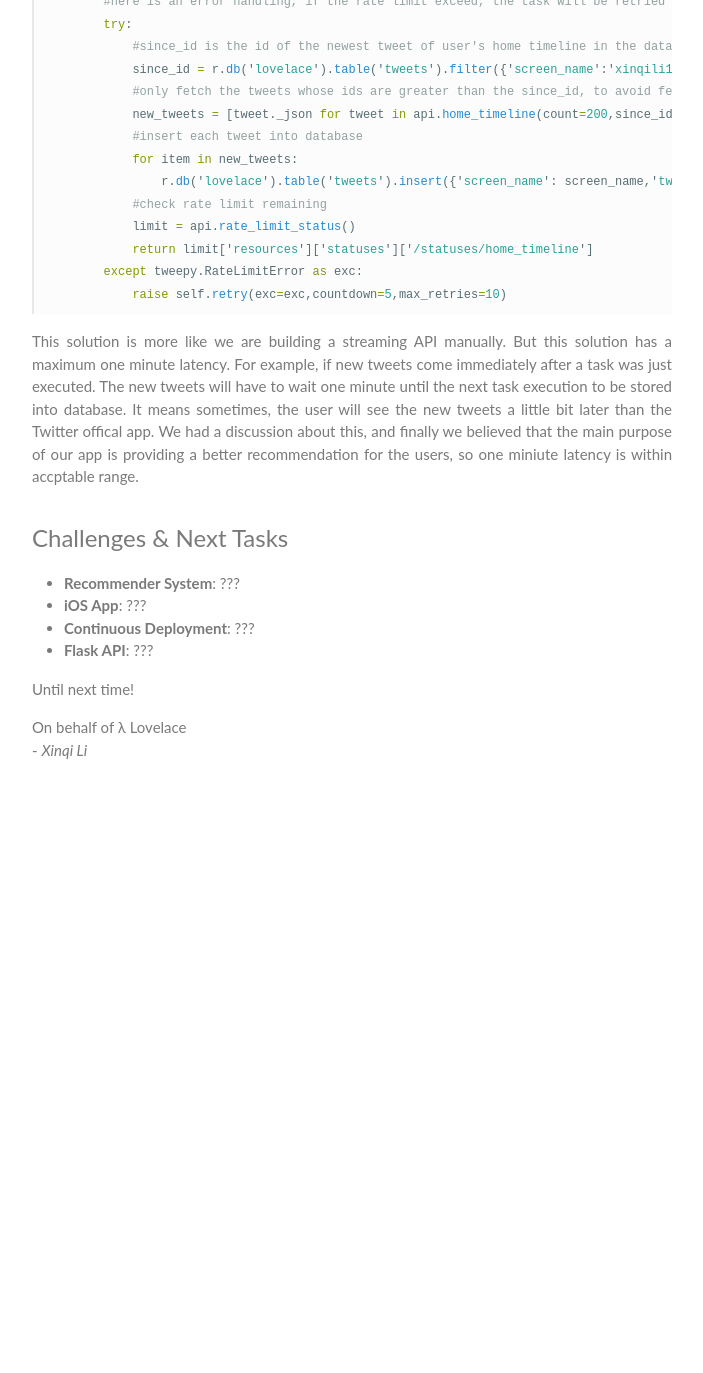
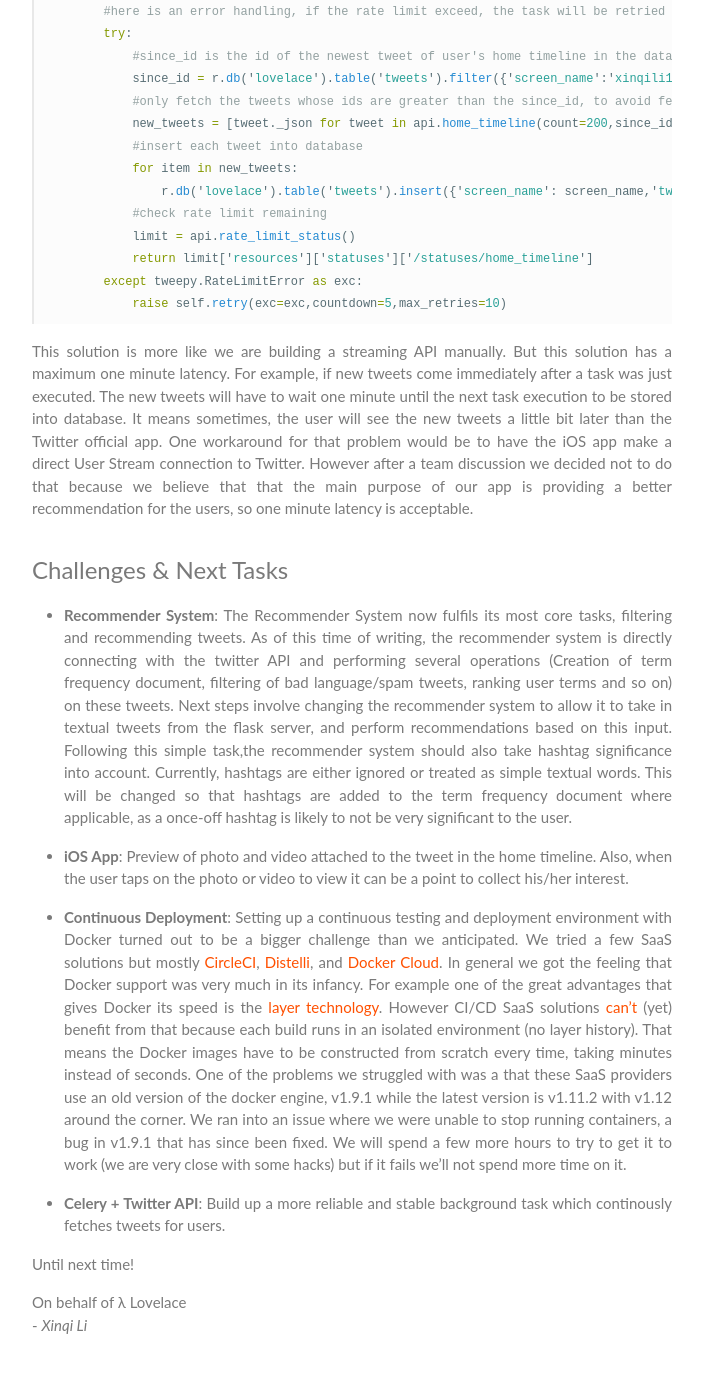
Before and after one commit to jonrh/lambda-lovelace, a Jekyll site: the page built from _posts/2016-07-17-week-10-blog.md, in a window 1280 px wide and 1400 px high, scrolled down 2992 px. Shown: the top 1373 px of the window, without its empty margins (288-991 px from the left). Built offline with Jekyll 4.4.1, drawn with Linux system fonts in a browser that asks for light colours; before the commit the page ends 3817 px from its top, so only the background shows below that; some of the changed text lies outside the part shown.

Commit message:
Week 10: Final edit

````diff
--- a/_posts/2016-07-17-week-10-blog.md
+++ b/_posts/2016-07-17-week-10-blog.md
@@ -12,29 +12,29 @@ In this post we will provide an update on what λ Lovelace has been up to:
 
 ### Caching Data
 
-As mentioned before, the **rate limit** of Twitter API is a problem that we are always trying to solve. For home timeline, we are only allowed to send 15 request per 15 minutes, which means it will hit the rate limit quickly if a user keeps refreshing his/her timeline. Besides, we can only fetch up to 800 **newest** tweets of user's home timeline. Therefore, the tweets before the 800 tweets will never be fetched.
+As mentioned before, the **rate limit** of the Twitter API is a problem that we are always trying to work around. For the home timeline, we are only allowed to send 15 requests per 15 minutes, which means it will hit the rate limit quickly if a user keeps refreshing his/her timeline. Besides this, we can only fetch up to 800 of the **newest** tweets of user's home timeline. Therefore, the tweets before the 800 tweets will never be fetched.
 
-To solve the rate limit problem, we finally decided to use a database to cache the tweets. And our Flask server will get tweets from database directly instead of getting from Twitter API.
+To solve the rate limit problem, we finally decided to use a database to cache the tweets. And our Flask server will get tweets from database directly instead of getting them from the Twitter API.
 
-In order to cache data, we were thinking about setting up a background task which runs 24/7 for each user. This task keeps fetching the incoming tweets of the user's home timeline and save it into the database. There are two ways of continously getting tweets, [Twitter Streaming API](https://dev.twitter.com/streaming/overview) and [Celery](http://www.celeryproject.org/).
+In order to cache data, we were thinking about setting up a background task which runs 24/7 for each user. This task keeps fetching the incoming tweets of the user's home timeline and save it into the database. We considered two ways to continuously collect tweets, [Twitter Streaming API](https://dev.twitter.com/streaming/overview) or [Twitter REST API](https://dev.twitter.com/rest/public) + [Celery](http://www.celeryproject.org/).
 
 #### Celery vs. Twitter Streamming API
 
-- Twitter Streamming API
+##### Twitter Streamming API
 
-The [Streaming API](https://dev.twitter.com/streaming/overview) gives developers low latency access to stream of Tweet data. It provides three streams: [public stream](https://dev.twitter.com/streaming/public), [user stream](https://dev.twitter.com/streaming/userstreams) and [site stream](https://dev.twitter.com/streaming/sitestreams).
+The [Streaming API](https://dev.twitter.com/streaming/overview) gives developers low latency access to a stream of Tweet data. It provides three streams: [public stream](https://dev.twitter.com/streaming/public), [user stream](https://dev.twitter.com/streaming/userstreams) and [site stream](https://dev.twitter.com/streaming/sitestreams).
 
-For this project, site stream will be the most suitable stream. Unfortunately, twitter has closed the stream, which means our only choice will be the user stream. The **user stream** is a stream that contains roughly all of the data corresponding with a single user’s view of Twitter. Once we start a stream for a user, let it run 24/7, then we can store all the data associated with the user.
+For this project, site stream will be the most suitable stream. Unfortunately, Twitter has closed the stream, which means our only choice will be the user stream. The **user stream** is a stream that contains roughly all of the data corresponding with a single user’s view of Twitter. Once we start a stream for a user, let it run 24/7, then we can store all the data associated with the user.
 
-Although the user stream sounds like a very good choice of data source, we found that the streaming API also has rate limit. According to twitter,
+Although the user stream sounds like a very good choice of data source, we found that the streaming API also has rate limit. According to Twitter:
 
-*Each Twitter account is limited to only a few simultaneous User Streams connections per OAuth application, regardless of IP. Once the per-application limit is exceeded, the oldest connection will be terminated.*
+> *Each Twitter account is limited to only a few simultaneous User Streams connections per OAuth application, regardless of IP. Once the per-application limit is exceeded, the oldest connection will be terminated.*
 
 Twitter didn't specify the maximum number of connections allowed. But we found somebody was asking ["What is the maximum number of simultaneous user streams per application?"](https://twittercommunity.com/t/what-is-the-maximum-number-of-simultaneous-user-streams-per-application/8335) on Twitter's Developer Forums. According to the answer, 10~20 simultaneous user streams will be reasonable. But if we have hundreds of users, user stream will be completely inappropriate for this kind of use case.
 
-As we don't want to introudce a new rate limit while we are trying to slove the old one. So we came up with the second solution - **Celery**.
+As we don't want to introduce a new rate limit while we are trying to solve the old one. So we came up with the second solution - **Celery**.
 
-- Celery - Distributed Task Queue
+##### Celery - Distributed Task Queue
 
 Celery is an asynchronous task queue/job queue based on distributed message passing.	It is focused on real-time operation, but supports scheduling as well. So we can use Celery to set up a background task without affecting other requests of our app. As it supports scheduling, we can set up a periodic task which keeps fetching data 24/7. The basic scenario is described as below:
 
@@ -59,21 +59,21 @@ def add():
     tokens = read_tokens()
 
     #iteratively fetch tweets of each user
-    #all tasks are async tasks, so will not affetc each other
+    #all tasks are async tasks, so will not affect each other
     for item in tokens:
         get_tweet.delay(item)
 
 #method to read all tokens of the users from database
 def read_tokens():
 
-    r.connect(host = 'ec2-52-51-162-183.eu-west-1.compute.amazonaws.com', port = 28015, db='lovelace', password = "marcgoestothegym").repl()
+    r.connect(host = 'secret', port = 28015, db='lovelace', password = "secret").repl()
     tokens=r.db('lovelace').table('user_tokens').run()
     return tokens
 ```
 
-So the task 'add' will be executed every 60 seconds. The 'add' task wiil first read all tokens from the table 'user_tokens' in the database. The 'user_tokens' table is like a central table which specifies whose tweets Celery should fetch and store. It stores all the tokens of the users who have currently logged into our app. Every time after a user login, the Flask server will insert the user's OAuth token into the table so Celery will start fetching the tweets of the user. If there is no need to fetch tweets for the user, for example if a user has logged out for a long time, we can simply delete the user's token and Celery will not fetch the user's tweets anymore.
+So the task 'add' will be executed every 60 seconds. The 'add' task will first read all tokens from the table 'user\_tokens' in the database. The 'user\_tokens' table is like a central table which specifies whose tweets Celery should fetch and store. It stores all the tokens of the users who have currently logged into our app. Every time after a user login, the Flask server will insert the user's OAuth token into the table so Celery will start fetching the tweets of the user. If there is no need to fetch tweets for the user, for example if a user has logged out for a long time, we can simply delete the user's token and Celery will not fetch the user's tweets anymore.
 
-After getting the tokens, it will iteratively use the tokens to fetch new tweets from the Twitter REST API and save the tweets into the database by calling the 'get_tweet' method. The .delay() means each 'get_tweet' task is executed asynchronously, so they won't affect each other.
+After getting the tokens, it will iteratively use the tokens to fetch new tweets from the Twitter REST API and save the tweets into the database by calling the 'get\_tweet' method. The .delay() means each 'get\_tweet' task is executed asynchronously, so they won't affect each other.
 
 CODE:
 
@@ -117,14 +117,17 @@ def get_tweet(self, token):
             raise self.retry(exc=exc,countdown=5,max_retries=10)
 ```
 
-This solution is more like we are building a streaming API manually. But this solution has a maximum one minute latency. For example, if new tweets come immediately after a task was just executed. The new tweets will have to wait one minute until the next task execution to be stored into database. It means sometimes, the user will see the new tweets a little bit later than the Twitter offical app. We had a discussion about this, and finally we believed that the main purpose of our app is providing a better recommendation for the users, so one miniute latency is within accptable range.
+This solution is more like we are building a streaming API manually. But this solution has a maximum one minute latency. For example, if new tweets come immediately after a task was just executed. The new tweets will have to wait one minute until the next task execution to be stored into database. It means sometimes, the user will see the new tweets a little bit later than the Twitter official app. One workaround for that problem would be to have the iOS app make a direct User Stream connection to Twitter. However after a team discussion we decided not to do that because we believe that that the main purpose of our app is providing a better recommendation for the users, so one minute latency is acceptable.
 
 ### Challenges & Next Tasks
 
-- **Recommender System**: ???
-- **iOS App**: ???
-- **Continuous Deployment**: ???
-- **Flask API**: ???
+- **Recommender System**: The Recommender System now fulfils its most core tasks, filtering and recommending tweets. As of this time of writing, the recommender system is directly connecting with the twitter API and performing several operations (Creation of term frequency document, filtering of bad language/spam tweets, ranking user terms and so on) on these tweets. Next steps involve changing the recommender system to allow it to take in textual tweets from the flask server, and perform recommendations based on this input. Following this simple task,the recommender system should also take hashtag significance into account. Currently, hashtags are either ignored or treated as simple textual words. This will be changed so that hashtags are added to the term frequency document where applicable, as a once-off hashtag is likely to not be very significant to the user.
+
+- **iOS App**: Preview of photo and video attached to the tweet in the home timeline. Also, when the user taps on the photo or video to view it can be a point to collect his/her interest.
+
+- **Continuous Deployment**: Setting up a continuous testing and deployment environment with Docker turned out to be a bigger challenge than we anticipated. We tried a few SaaS solutions but mostly [CircleCI](https://circleci.com/), [Distelli](https://www.distelli.com/), and [Docker Cloud](https://cloud.docker.com). In general we got the feeling that Docker support was very much in its infancy. For example one of the great advantages that gives Docker its speed is the [layer technology](https://docs.docker.com/engine/userguide/storagedriver/imagesandcontainers/#images-and-layers). However CI/CD SaaS solutions [can't](https://circleci.com/docs/docker/#caching-docker-layers) (yet) benefit from that because each build runs in an isolated environment (no layer history). That means the Docker images have to be constructed from scratch every time, taking minutes instead of seconds. One of the problems we struggled with was a that these SaaS providers use an old version of the docker engine, v1.9.1 while the latest version is v1.11.2 with v1.12 around the corner. We ran into an issue where we were unable to stop running containers, a bug in v1.9.1 that has since been fixed. We will spend a few more hours to try to get it to work (we are very close with some hacks) but if it fails we'll not spend more time on it.
+
+- **Celery + Twitter API**: Build up a more reliable and stable background task which continously fetches tweets for users.
 
 Until next time!
 
````
Also changed, not shown: other parts of _posts/2016-07-17-week-10-blog.md (+1 -1 lines).
